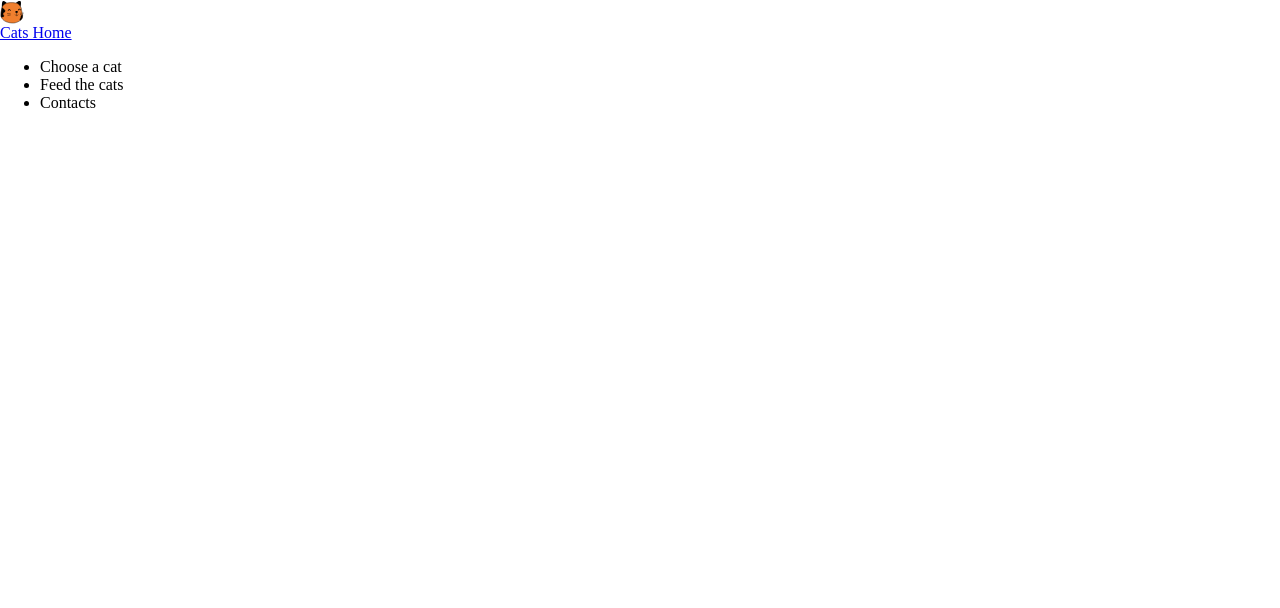
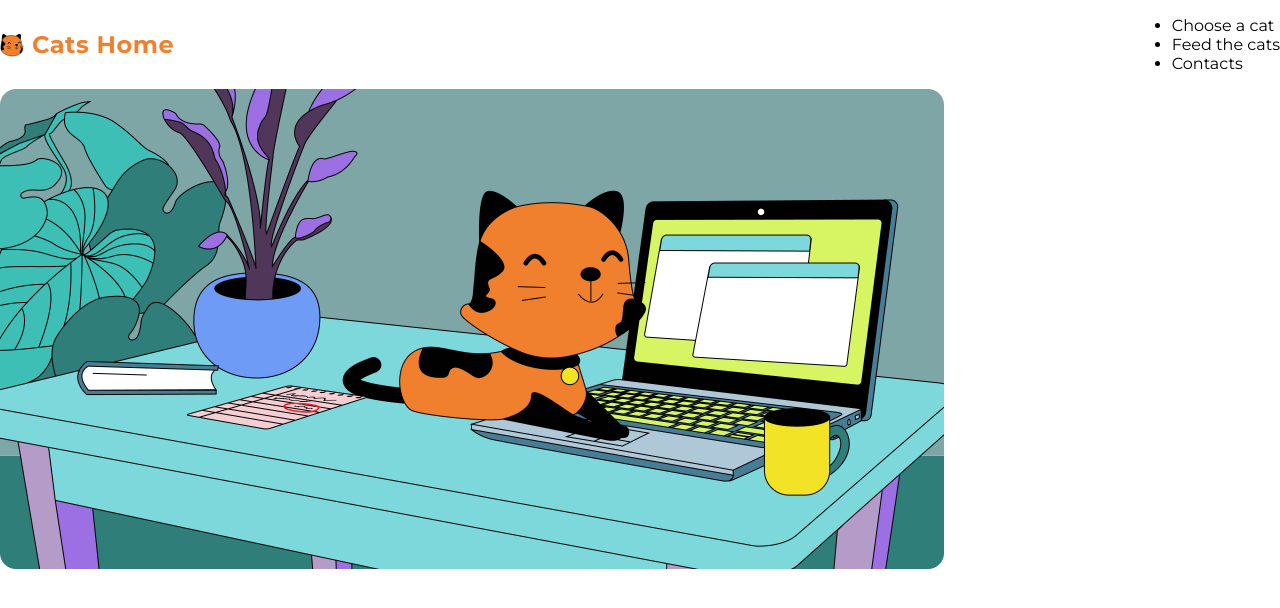
Before and after one commit to AVViktoria/landing-page-training, a plain HTML site: page index.html in a window 1280 px wide. Drawn offline with Linux system fonts and the light colour scheme; files whose address does not match are found by name.

Commit message:
feat: creat css styles fies

```diff
--- a/css/reset.css
+++ b/css/reset.css
@@ -4,6 +4,7 @@ html {
 
 body {
   margin: 0;
+  font-family: "Montserrat", sans-serif;
 }
 h1,
 h2,
--- a/css/styles.css
+++ b/css/styles.css
@@ -0,0 +1,34 @@
+.page-header {
+  display: flex;
+  flex-direction: row;
+  justify-content: space-between;
+  align-items: center;
+  padding: 0px;
+  gap: 16px;
+
+  /* width: 912px;
+  height: 40px; */
+
+  background: #ffffff;
+}
+.page-logo {
+  display: flex;
+  align-items: center;
+  gap: 8px;
+  font-weight: 700;
+  font-size: 24px;
+  line-height: 40px;
+  letter-spacing: 0.5px;
+  color: #f07f2e;
+  text-decoration: none;
+}
+.logo-img {
+}
+.page-nav {
+  display: flex;
+}
+.nav-list {
+  gap: 40px;
+}
+.nav-link {
+}
--- a/index.html
+++ b/index.html
@@ -7,6 +7,13 @@
     <!-- Normalize and custom styles-->
     <link rel="stylesheet" href="./css/reset.css" />
     <link rel="stylesheet" href="./css/styles.css" />
+    <!-- Fonts -->
+    <link rel="preconnect" href="https://fonts.googleapis.com" />
+    <link rel="preconnect" href="https://fonts.gstatic.com" crossorigin />
+    <link
+      href="https://fonts.googleapis.com/css2?family=Montserrat:wght@400;700&display=swap"
+      rel="stylesheet"
+    />
 
     <title>Cats Home</title>
   </head>
@@ -30,5 +37,18 @@
         </ul>
       </nav>
     </header>
+    <section class="hero">
+      <img
+        src="./images/header-main.jpg"
+        alt="cat with computer"
+        class="hero-img"
+        width="944"
+        height="480"
+      />
+      <div class="hero-container">
+        <h1 class="hero-title"></h1>
+        <p class="hero-text"></p>
+      </div>
+    </section>
   </body>
 </html>
```
Also changed, not shown: .prettierrc.json (added).
